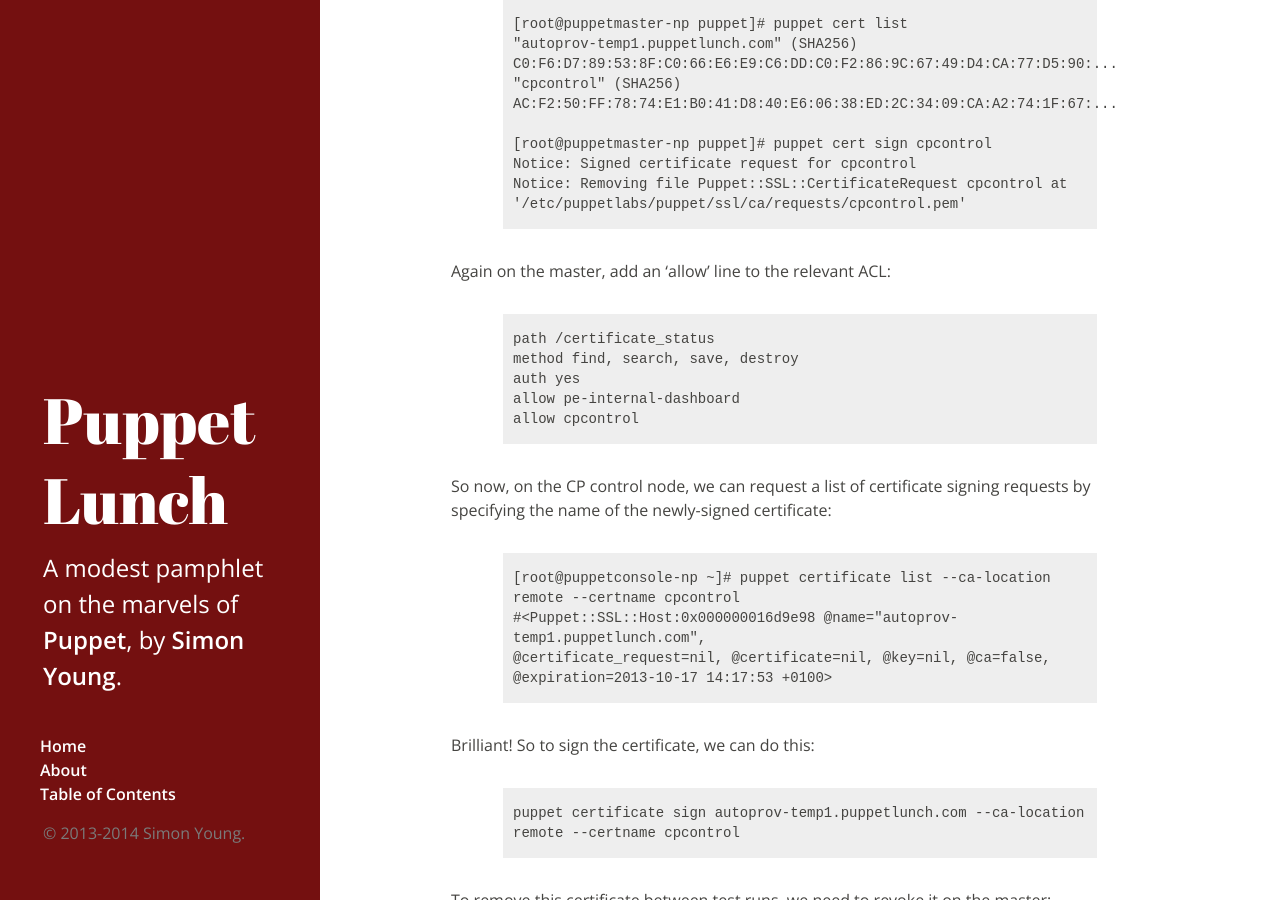
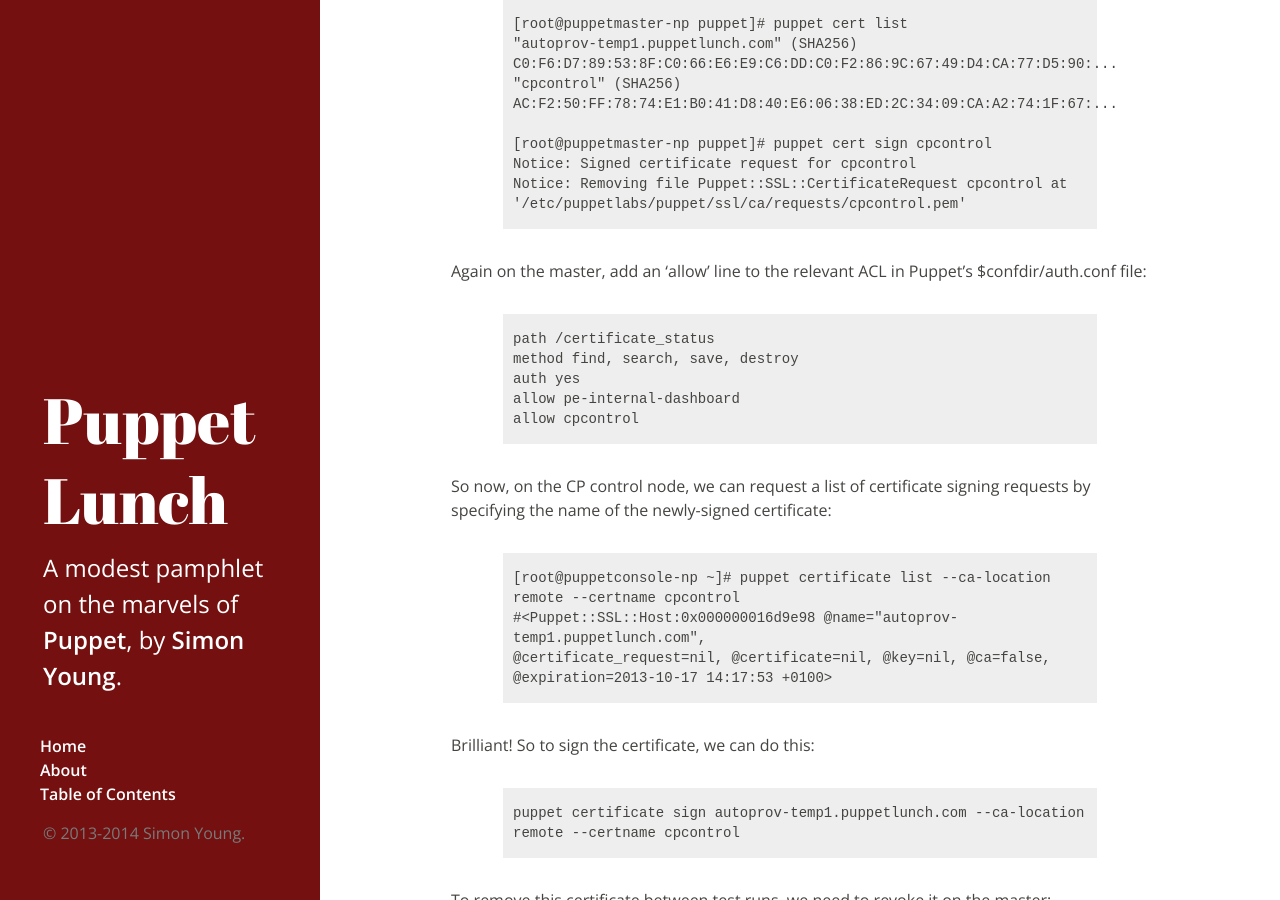
Before and after one commit to Sgydoo/puppet-lunch, a Jekyll site: the page built from _posts/2013-12-27-autoprovisioning.md, in a window 1280 px wide and 900 px high, scrolled down 5618 px. Built offline with Jekyll 4.4.1, drawn with Linux system fonts in a browser that asks for light colours; Markdown is read by kramdown in place of the engine named in the settings.

Commit message:
Added ACL file location

```diff
--- a/_posts/2013-12-27-autoprovisioning.md
+++ b/_posts/2013-12-27-autoprovisioning.md
@@ -271,7 +271,8 @@
 '/etc/puppetlabs/puppet/ssl/ca/requests/cpcontrol.pem'
 {% endhighlight %}
 
-Again on the master, add an 'allow' line to the relevant ACL:
+Again on the master, add an 'allow' line to the relevant ACL in
+Puppet's $confdir/auth.conf file:
 
 {% highlight text %}
 path /certificate_status
```
